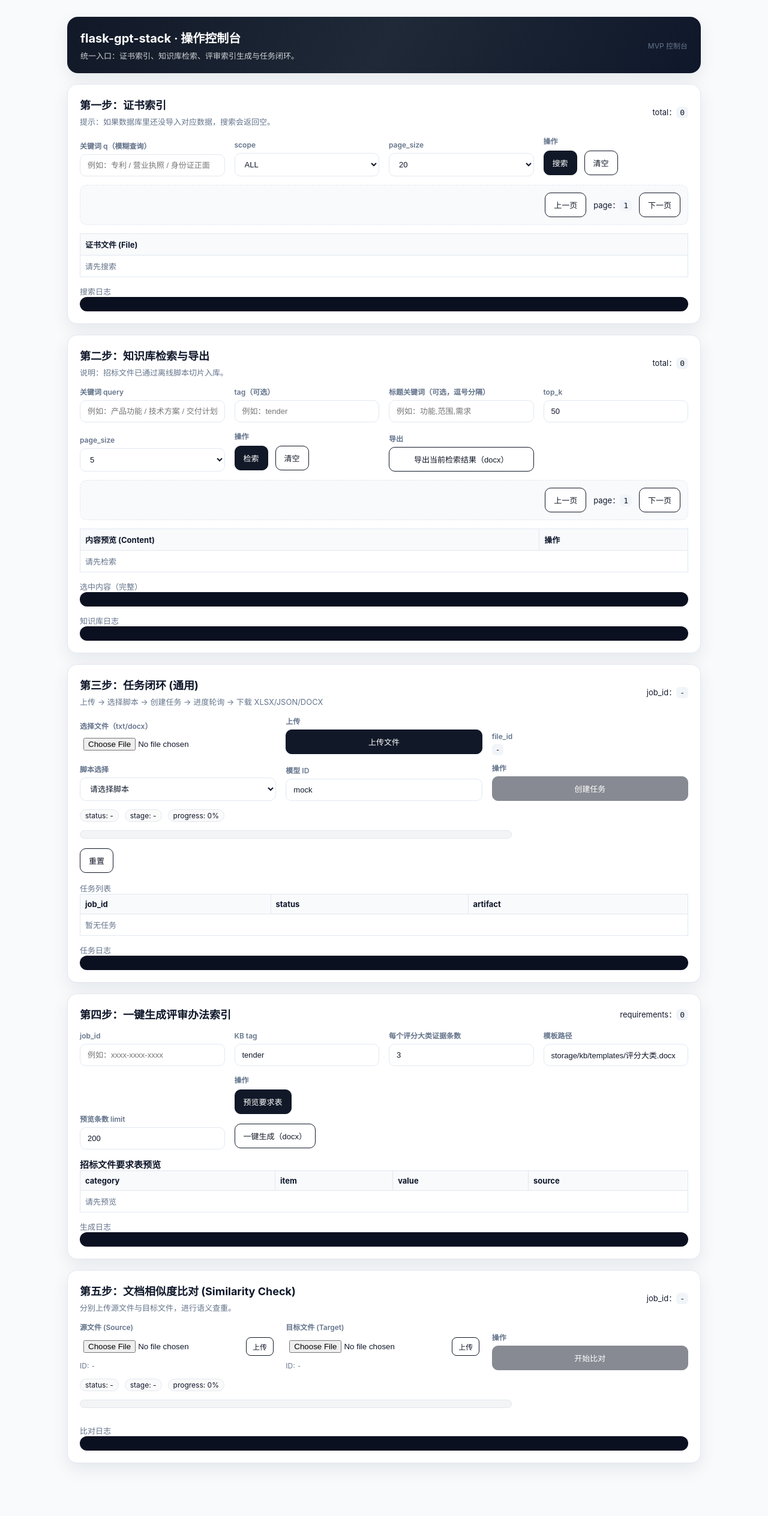
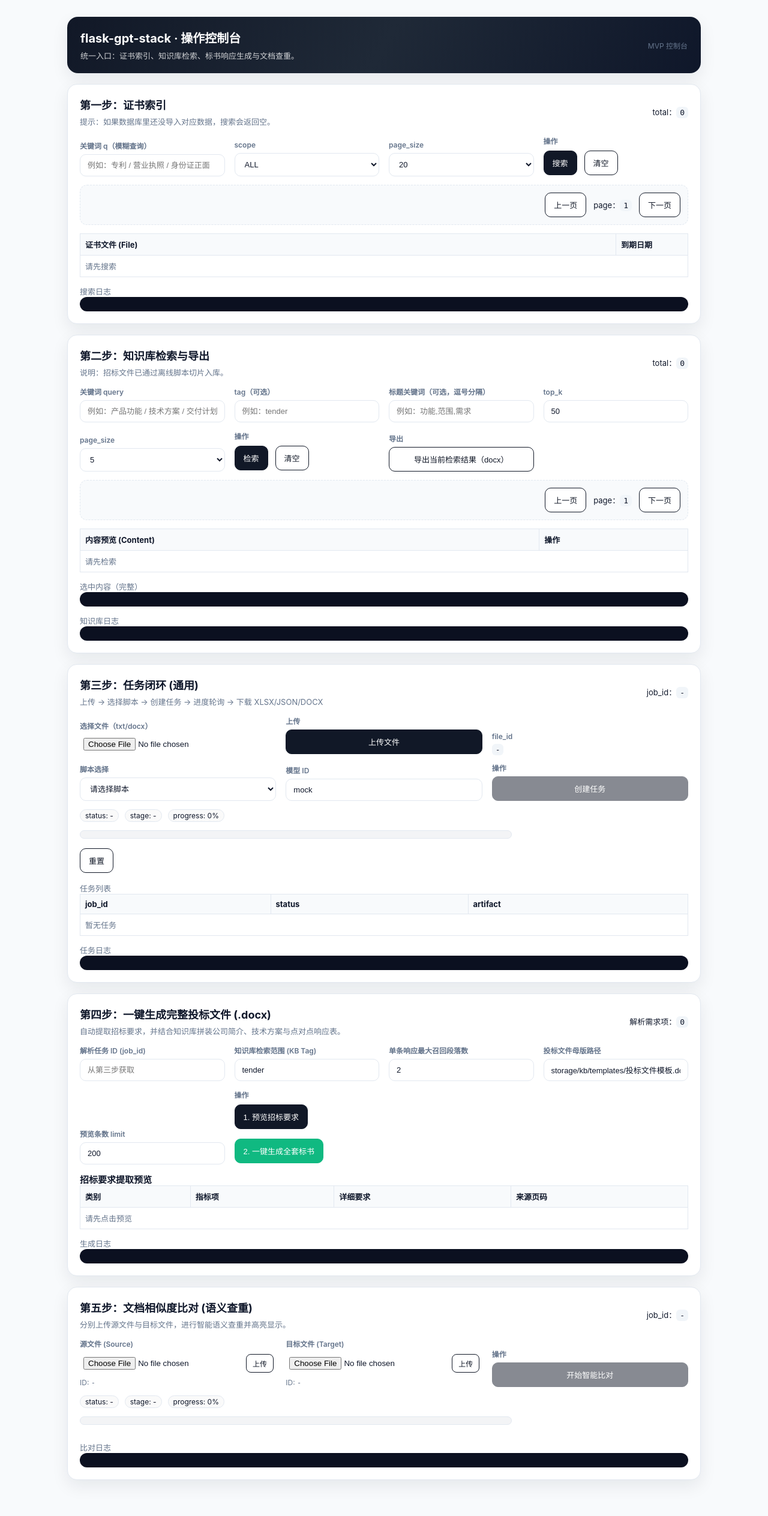
Before and after one commit to zorro123q/zbwj, a Flask app: page /ui in a window 1280 px wide. Shown: the whole page at 60% size. Before the commit the page ends 2444 px from the top, so only its background shows below. Run offline with Flask 3, Linux system fonts and the light colour scheme; parts of the project's set-up code (start-up, migrations or seed data) failed here and were passed over.

Commit message:
Add files via upload

```diff
--- a/app/templates/ui.html
+++ b/app/templates/ui.html
@@ -104,6 +104,7 @@
       transition: all 0.2s;
     }
     button.secondary { background: white; color: var(--accent); }
+    button.primary { background: var(--accent); color: white; }
     button:disabled { opacity: .5; cursor: not-allowed; }
     .muted { color: var(--muted); font-size: 13px; }
     .hr { height: 1px; background: var(--line); margin: 6px 0; }
@@ -155,7 +156,7 @@
     <header class="page-header">
       <div>
         <h1>flask-gpt-stack · 操作控制台</h1>
-        <p>统一入口：证书索引、知识库检索、评审索引生成与任务闭环。</p>
+        <p>统一入口：证书索引、知识库检索、标书响应生成与文档查重。</p>
       </div>
       <div class="small">MVP 控制台</div>
     </header>
@@ -208,8 +209,13 @@
       </div>
       <div style="overflow:auto;">
         <table>
-          <thead><tr><th>证书文件 (File)</th></tr></thead>
-          <tbody id="searchTbody"><tr><td class="muted">请先搜索</td></tr></tbody>
+          <thead>
+            <tr>
+              <th>证书文件 (File)</th>
+              <th class="nowrap" style="width: 120px;">到期日期</th>
+            </tr>
+          </thead>
+          <tbody id="searchTbody"><tr><td colspan="2" class="muted">请先搜索</td></tr></tbody>
         </table>
       </div>
       <div>
@@ -350,25 +356,28 @@
 
     <div class="card">
       <div class="section-title">
-        <div><h1>第四步：一键生成评审办法索引</h1></div>
-        <div class="kv">requirements：<code id="riReqCount">0</code></div>
+        <div>
+          <h1>第四步：一键生成完整投标文件 (.docx)</h1>
+          <div class="muted">自动提取招标要求，并结合知识库拼装公司简介、技术方案与点对点响应表。</div>
+        </div>
+        <div class="kv">解析需求项：<code id="riReqCount">0</code></div>
       </div>
       <div class="form-grid">
         <div class="field">
-          <label>job_id</label>
-          <input id="riJobId" type="text" placeholder="例如：xxxx-xxxx-xxxx" />
+          <label>解析任务 ID (job_id)</label>
+          <input id="riJobId" type="text" placeholder="从第三步获取" />
         </div>
         <div class="field">
-          <label>KB tag</label>
+          <label>知识库检索范围 (KB Tag)</label>
           <input id="riKbTag" type="text" value="tender" />
         </div>
         <div class="field">
-          <label>每个评分大类证据条数</label>
-          <input id="riTopN" type="number" value="3" min="1" max="10" />
+          <label>单条响应最大召回段落数</label>
+          <input id="riTopN" type="number" value="2" min="1" max="10" />
         </div>
         <div class="field">
-          <label>模板路径</label>
-          <input id="riTemplatePath" type="text" value="storage/kb/templates/评分大类.docx" />
+          <label>投标文件母版路径</label>
+          <input id="riTemplatePath" type="text" value="storage/kb/templates/投标文件模板.docx" />
         </div>
         <div class="field">
           <label>预览条数 limit</label>
@@ -377,17 +386,17 @@
         <div class="field">
           <label>操作</label>
           <div class="row">
-            <button id="btnRiLoad" type="button">预览要求表</button>
-            <button id="btnRiGenerate" type="button" class="secondary">一键生成（docx）</button>
+            <button id="btnRiLoad" type="button">1. 预览招标要求</button>
+            <button id="btnRiGenerate" type="button" class="primary" style="background:var(--success); border-color:var(--success);">2. 一键生成全套标书</button>
           </div>
         </div>
       </div>
       <div>
-        <h2>招标文件要求表预览</h2>
+        <h2>招标要求提取预览</h2>
         <div style="overflow:auto;">
           <table>
-            <thead><tr><th class="nowrap">category</th><th class="nowrap">item</th><th>value</th><th>source</th></tr></thead>
-            <tbody id="riReqTbody"><tr><td colspan="4" class="muted">请先预览</td></tr></tbody>
+            <thead><tr><th class="nowrap">类别</th><th class="nowrap">指标项</th><th>详细要求</th><th>来源页码</th></tr></thead>
+            <tbody id="riReqTbody"><tr><td colspan="4" class="muted">请先点击预览</td></tr></tbody>
           </table>
         </div>
       </div>
@@ -400,8 +409,8 @@
     <div class="card">
       <div class="section-title">
         <div>
-          <h1>第五步：文档相似度比对 (Similarity Check)</h1>
-          <div class="muted">分别上传源文件与目标文件，进行语义查重。</div>
+          <h1>第五步：文档相似度比对 (语义查重)</h1>
+          <div class="muted">分别上传源文件与目标文件，进行智能语义查重并高亮显示。</div>
         </div>
         <div class="kv">job_id：<code id="simJobId">-</code></div>
       </div>
@@ -427,7 +436,7 @@
 
         <div class="field">
           <label>操作</label>
-          <button id="btnSimStart" type="button" disabled>开始比对</button>
+          <button id="btnSimStart" type="button" disabled>开始智能比对</button>
         </div>
       </div>
 
@@ -445,6 +454,29 @@
         <a id="btnSimDownloadReport" class="btnlink primary" href="#" style="display:none;">下载查重报告 (JSON)</a>
       </div>
 
+      <div id="simResultContainer" style="display: none; margin-top: 15px; border-top: 1px dashed var(--line); padding-top: 15px;">
+        <div class="section-title">
+          <h2>可视化比对结果</h2>
+        </div>
+        <div class="row" style="margin-bottom: 15px; background: #f8fafc; padding: 12px; border-radius: 8px;">
+          <div class="kv">源文件重复率：<code id="simOverallScore" style="font-size: 16px; font-weight: bold;">0%</code></div>
+          <div class="kv" style="margin-left: 20px;">发现相似片段：<code id="simDupCount">0</code> 个</div>
+        </div>
+
+        <div style="max-height: 500px; overflow-y: auto; border: 1px solid var(--line); border-radius: 8px;">
+          <table style="width: 100%; table-layout: fixed; margin: 0; border: none;">
+            <thead style="position: sticky; top: 0; z-index: 10; background: #f8fafc; box-shadow: 0 1px 2px rgba(0,0,0,0.05);">
+              <tr>
+                <th style="width: 45%; border-top: none; border-left: none;">源文件片段 (Source)</th>
+                <th style="width: 10%; text-align: center; border-top: none;">相似度</th>
+                <th style="width: 45%; border-top: none; border-right: none;">目标文件片段 (Target)</th>
+              </tr>
+            </thead>
+            <tbody id="simResultTbody">
+              </tbody>
+          </table>
+        </div>
+      </div>
       <div>
         <div class="muted">比对日志</div>
         <pre id="simLog"></pre>
@@ -486,7 +518,9 @@
   const searchPage = el("searchPage"); const searchReqUrl = el("searchReqUrl");
   const searchTbody = el("searchTbody"); const searchLog = el("searchLog");
   let searchState = { page: 1, total: 0 };
+
   function slog(msg) { searchLog.textContent += `[${new Date().toLocaleTimeString()}] ${msg}\n`; searchLog.scrollTop = searchLog.scrollHeight; }
+
   function buildSearchUrl(page) {
     const params = new URLSearchParams();
     if(searchQ.value.trim()) params.set("q", searchQ.value.trim());
@@ -495,14 +529,33 @@
     params.set("page", page);
     return "/api/v1/index/search?" + params.toString();
   }
+
   function renderIndexItems(items) {
-    if (!items || !items.length) { searchTbody.innerHTML = `<tr><td class="muted">无结果</td></tr>`; return; }
+    if (!items || !items.length) { searchTbody.innerHTML = `<tr><td colspan="2" class="muted">无结果</td></tr>`; return; }
+
     searchTbody.innerHTML = items.map(it => {
       const f = it.file || {};
       const fid = f.file_id || "";
-      return `<tr><td><div class="file-card"><div class="file-meta"><div><b>${escapeHtml(f.original_name||"Untitled")}</b></div><div class="small">${escapeHtml(f.mime_type)} · ${f.size_bytes||0}</div></div><div>${fid?`<a href="/api/v1/files/${encodeURIComponent(fid)}/download" target="_blank" class="btnlink secondary btn-mini">下载</a>`:`<span class="muted small">无文件</span>`}</div></div></td></tr>`;
+
+      // 提取并格式化到期日期，如果没有则显示 "-"
+      const expiresAtStr = it.expires_at ? it.expires_at.split('T')[0] : '<span class="muted">-</span>';
+
+      return `<tr>
+        <td>
+          <div class="file-card">
+            <div class="file-meta">
+              <div><b>${escapeHtml(f.original_name||"Untitled")}</b></div>
+              <div class="small">${escapeHtml(f.mime_type)} · ${f.size_bytes||0}</div>
+              <div class="small muted">所有人: ${escapeHtml(it.owner_name||"-")} | 证书号: ${escapeHtml(it.cert_no||"-")}</div>
+            </div>
+            <div>${fid?`<a href="/api/v1/files/${encodeURIComponent(fid)}/download" target="_blank" class="btnlink secondary btn-mini">下载</a>`:`<span class="muted small">无文件</span>`}</div>
+          </div>
+        </td>
+        <td class="nowrap" style="vertical-align: middle;">${expiresAtStr}</td>
+      </tr>`;
     }).join("");
   }
+
   async function doIndexSearch(page) {
     const url = buildSearchUrl(page);
     searchReqUrl.textContent = "GET " + url; slog("search: " + url);
@@ -516,13 +569,19 @@
       renderIndexItems(data.items);
       btnPrev.disabled = searchState.page <= 1;
       btnNext.disabled = searchState.page * searchPageSize.value >= searchState.total;
-    } catch(e) { slog("error: "+e.message); searchTbody.innerHTML=`<tr><td class="muted">失败: ${escapeHtml(e.message)}</td></tr>`; }
+    } catch(e) { slog("error: "+e.message); searchTbody.innerHTML=`<tr><td colspan="2" class="muted">失败: ${escapeHtml(e.message)}</td></tr>`; }
     finally { btnSearch.disabled = false; }
   }
+
   btnSearch.addEventListener("click", ()=>doIndexSearch(1));
   btnPrev.addEventListener("click", ()=>doIndexSearch(Math.max(1, searchState.page-1)));
   btnNext.addEventListener("click", ()=>doIndexSearch(searchState.page+1));
-  btnSearchReset.addEventListener("click", ()=>{ searchQ.value=""; searchScope.value=""; searchPageSize.value="20"; searchState.page=1; searchState.total=0; searchPage.textContent="1"; searchTotal.textContent="0"; searchTbody.innerHTML=`<tr><td class="muted">请先搜索</td></tr>`; });
+  btnSearchReset.addEventListener("click", ()=>{
+    searchQ.value=""; searchScope.value=""; searchPageSize.value="20";
+    searchState.page=1; searchState.total=0;
+    searchPage.textContent="1"; searchTotal.textContent="0";
+    searchTbody.innerHTML=`<tr><td colspan="2" class="muted">请先搜索</td></tr>`;
+  });
 
   // =======================
   // 2) KB Search
@@ -650,7 +709,7 @@
   btnReset.addEventListener("click", ()=>location.reload());
 
   // =======================
-  // 4) Review Index
+  // 4) Review Index (改版为：投标文件生成)
   // =======================
   const riJobId=el("riJobId"); const riKbTag=el("riKbTag"); const riTopN=el("riTopN");
   const riTemplatePath=el("riTemplatePath"); const riLimit=el("riLimit");
@@ -678,13 +737,13 @@
       const payload={ job_id:jid, kb_tag:riKbTag.value.trim()||null, evidence_top_n:parseInt(riTopN.value), template_docx_path:riTemplatePath.value.trim()||null };
       const resp = await fetch("/api/v1/review-index/generate", { method:"POST", headers:{"Content-Type":"application/json"}, body:JSON.stringify(payload)});
       if(!resp.ok) throw new Error((await resp.json()).message);
-      downloadBlobAs(await resp.blob(), "评审索引.docx");
-      rilog("generated");
+      downloadBlobAs(await resp.blob(), "投标响应文件.docx");
+      rilog("generated 成功生成标书");
     } catch(e) { rilog("error: "+e.message); } finally { btnRiGenerate.disabled=false; }
   });
 
   // =======================
-  // 5) Similarity Check (Enhanced)
+  // 5) Similarity Check (Enhanced Visual UI)
   // =======================
   const simFileSource = el("simFileSource"); const simFileTarget = el("simFileTarget");
   const btnSimUploadSource = el("btnSimUploadSource"); const btnSimUploadTarget = el("btnSimUploadTarget");
@@ -735,7 +794,6 @@
             resolve(null);
           }
         } else {
-          // 尝试解析错误信息
           let errMsg = `HTTP ${xhr.status}`;
           try {
             const err = JSON.parse(xhr.responseText);
@@ -833,9 +891,19 @@
         clearInterval(simState.timer);
         btnSimStart.disabled = false;
         simlog(`Job finished: ${j.status}`);
+
         if (j.status === "SUCCEEDED") {
-          btnSimDownloadReport.href = `/api/v1/jobs/${simState.job_id}/artifact?type=json`;
+          const artifactUrl = `/api/v1/jobs/${simState.job_id}/artifact?type=json`;
+          btnSimDownloadReport.href = artifactUrl;
           btnSimDownloadReport.style.display = "inline-block";
+
+          // 自动请求 JSON 并渲染到页面可视化面板
+          simlog("Fetching result data for UI rendering...");
+          fetch(artifactUrl)
+            .then(res => res.json())
+            .then(data => renderSimResults(data))
+            .catch(err => simlog("Error rendering results: " + err));
+
         } else {
           simlog(`Error: ${j.error_message}`);
           alert("比对任务失败: " + j.error_message);
@@ -844,6 +912,47 @@
     }, 1000);
   }
 
+  // 渲染可视化比对结果面板的函数
+  function renderSimResults(data) {
+    document.getElementById('simResultContainer').style.display = 'block';
+
+    // 1. 渲染总体相似度及颜色标注
+    const scoreVal = data.overall_similarity || 0;
+    const scorePercent = (scoreVal * 100).toFixed(2) + '%';
+    const scoreEl = document.getElementById('simOverallScore');
+    scoreEl.textContent = scorePercent;
+
+    if (scoreVal >= 0.5) {
+      scoreEl.style.color = 'var(--error)';
+    } else if (scoreVal >= 0.2) {
+      scoreEl.style.color = '#f59e0b'; // 橙黄色
+    } else {
+      scoreEl.style.color = 'var(--success)';
+    }
+
+    document.getElementById('simDupCount').textContent = data.duplicate_count || 0;
+
+    // 2. 渲染左右对比表格
+    const tbody = document.getElementById('simResultTbody');
+    if (!data.segments || data.segments.length === 0) {
+      tbody.innerHTML = '<tr><td colspan="3" class="muted" style="text-align:center; padding: 20px;">未发现相似片段，两份文档无重合。</td></tr>';
+      return;
+    }
+
+    tbody.innerHTML = data.segments.map(seg => {
+      const scoreClass = seg.score > 0.95 ? 'pill bad' : 'pill';
+      const scoreHtml = `<span class="${scoreClass}">${(seg.score * 100).toFixed(1)}%</span>`;
+
+      return `<tr>
+        <td style="word-wrap: break-word; white-space: pre-wrap; font-size: 13px; color: #333;">${escapeHtml(seg.doc_a_chunk.text)}</td>
+        <td style="text-align: center; vertical-align: middle;">${scoreHtml}</td>
+        <td style="word-wrap: break-word; white-space: pre-wrap; font-size: 13px; color: #333; background: #fafafa;">${escapeHtml(seg.doc_b_chunk.text)}</td>
+      </tr>`;
+    }).join('');
+
+    simlog("Visual result rendered successfully.");
+  }
+
 })();
 </script>
 </body>
```
Also changed, not shown: app/api/v1/review_index.py (+6 -9 lines).
